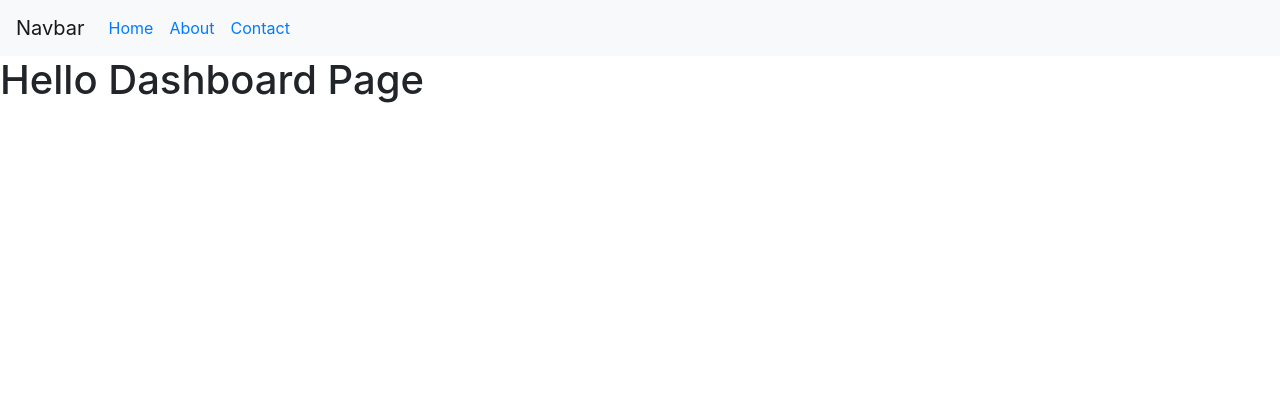
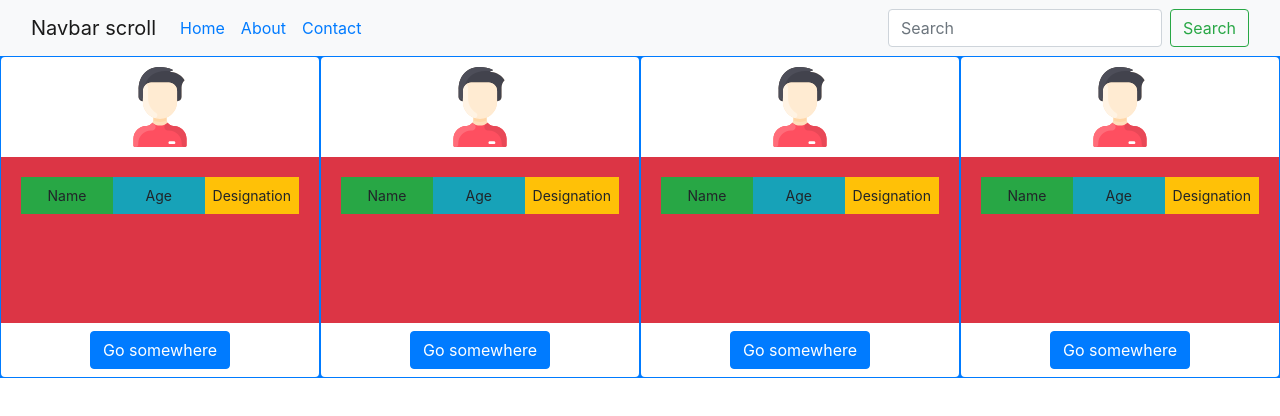
Before and after one commit to saurabhtsagar/React-With-Router, a React (Create React App) app: page / in a window 1280 px wide. Shown: the top 416 px of the page. Built offline with nearby package versions, Linux system fonts and the light colour scheme.

Commit message:
Flexbox demo added

```diff
--- a/src/components/dashboard.jsx
+++ b/src/components/dashboard.jsx
@@ -1,12 +1,11 @@
 import React, { Component } from 'react';
-
+import Statistics from './stats'
+// start, end, center, baseline, or stretch
 class Dashboard extends Component {
     state = {}
     render() {
         return (
-            <div>
-                <h1>Hello Dashboard Page</h1>
-            </div>
+            <Statistics></Statistics>
         );
     }
 }
--- a/src/components/header.jsx
+++ b/src/components/header.jsx
@@ -1,18 +1,18 @@
 import React, { Component } from 'react';
-import {NavLink} from 'react-router-dom';
+import { NavLink } from 'react-router-dom';
 
 class Header extends Component {
 
     render() {
         return (
             <nav className="navbar navbar-expand-lg navbar-light bg-light">
-                <div className="container-fluid p-0">
-                    <a className="navbar-brand" href="javascripft:void(0)">Navbar</a>
-                    <button className="navbar-toggler" type="button" data-bs-toggle="collapse" data-bs-target="#navbarSupportedContent" aria-controls="navbarSupportedContent" aria-expanded="false" aria-label="Toggle navigation">
+                <div className="container-fluid">
+                    <a className="navbar-brand" href="#">Navbar scroll</a>
+                    <button className="navbar-toggler" type="button" data-bs-toggle="collapse" data-bs-target="#navbarScroll" aria-controls="navbarScroll" aria-expanded="false" aria-label="Toggle navigation">
                         <span className="navbar-toggler-icon"></span>
                     </button>
-                    <div className="collapse navbar-collapse" id="navbarSupportedContent">
-                        <ul className="navbar-nav me-auto mb-2 mb-lg-0">
+                    <div className="collapse navbar-collapse" id="navbarScroll">
+                        <ul className="navbar-nav mr-auto mb-2 mb-lg-0">
                             <li className="nav-item">
                                 <span className="nav-link active" href="javascripft:void(0)"><NavLink exact to="/">Home</NavLink></span>
                             </li>
@@ -23,6 +23,10 @@ class Header extends Component {
                                 <span className="nav-link" href="javascripft:void(0)" tabIndex="-1"><NavLink exact to="/contact">Contact</NavLink></span>
                             </li>
                         </ul>
+                        <form className="d-flex align-items-end">
+                            <input className="form-control mr-2" type="search" placeholder="Search" aria-label="Search" />
+                            <button className="btn btn-outline-success" type="submit">Search</button>
+                        </form>
                     </div>
                 </div>
             </nav>
--- /dev/null
+++ b/src/components/scss/stats.css
@@ -0,0 +1,25 @@
+.card {
+    /* width: 24.5%; */
+    margin: 1px;
+    height: 20rem;
+    border: 0;
+    flex: 1 1 0px;
+}
+
+.card .body_items {
+    font-size: 14px;
+    flex: 1 1 0px;
+    text-align: center;
+    /* width: 33.33%;
+    text-align: center; */
+}
+
+.card-body{
+    background-color: #dc3545;
+}
+
+img{
+    margin: 10px ;
+    padding: 10px ;
+    width: 100px !important;
+}
--- /dev/null
+++ b/src/components/stats.jsx
@@ -0,0 +1,70 @@
+import React, { Component } from 'react';
+import './scss/stats.css';
+import logo from '../assets/images/man.svg';
+class Statistics extends Component {
+    state = {}
+    render() {
+        return (
+            <div className="d-flex flex-sm-column flex-md-row flex-lg-row align-items-start bg-primary mb-3 bg-primary justify-content-lg-start justify-content-md-between justify-content-sm-end ">
+                <div className="card">
+                    <img src={logo} className="card-img-top m-auto" alt="..." />
+                    <div className="card-body">
+                        <div className="d-flex flex-sm-column flex-md-row flex-lg-row mb-3 bg-secondary align-items-stretch">
+                            <div className="body_items p-2 bg-success">Name</div>
+                            <div className="body_items p-2 bg-info">Age</div>
+                            <div className="body_items p-2 bg-warning">Designation</div>
+                        </div>
+                    </div>
+                    <div className="d-flex justify-content-center m-2">
+                        <button className="btn btn-primary">Go somewhere</button>
+                    </div>
+                </div>
+
+                <div className="card">
+                    <img src={logo} className="card-img-top m-auto" alt="..." />
+                    <div className="card-body">
+                        <div className="d-flex flex-sm-column flex-md-row flex-lg-row mb-3 bg-secondary align-items-stretch">
+                            <div className="body_items p-2 bg-success">Name</div>
+                            <div className="body_items p-2 bg-info">Age</div>
+                            <div className="body_items p-2 bg-warning">Designation</div>
+                        </div>
+                    </div>
+                    <div className="d-flex justify-content-center m-2">
+                        <button className="btn btn-primary">Go somewhere</button>
+                    </div>
+                </div>
+
+                <div className="card" >
+                    <img src={logo} className="card-img-top m-auto" alt="..." />
+                    <div className="card-body">
+                        <div className="d-flex flex-sm-column flex-md-row flex-lg-row mb-3 bg-secondary align-items-stretch">
+                            <div className="body_items p-2 bg-success">Name</div>
+                            <div className="body_items p-2 bg-info">Age</div>
+                            <div className="body_items p-2 bg-warning">Designation</div>
+                        </div>
+                    </div>
+                    <div className="d-flex justify-content-center m-2">
+                        <button className="btn btn-primary">Go somewhere</button>
+                    </div>
+                </div>
+
+                <div className="card" >
+                    <img src={logo} className="card-img-top m-auto" alt="..." />
+                    <div className="card-body">
+                        <div className="d-flex flex-sm-column flex-md-row flex-lg-row mb-3 bg-secondary align-items-stretch">
+                            <div className="body_items p-2 bg-success">Name</div>
+                            <div className="body_items p-2 bg-info">Age</div>
+                            <div className="body_items p-2 bg-warning">Designation</div>
+                        </div>
+                    </div>
+                    <div className="d-flex justify-content-center m-2">
+                        <button className="btn btn-primary">Go somewhere</button>
+                    </div>
+                </div>
+
+            </div>
+        );
+    }
+}
+
+export default Statistics;
```
Also changed, not shown: src/assets/images/man.svg (added).
